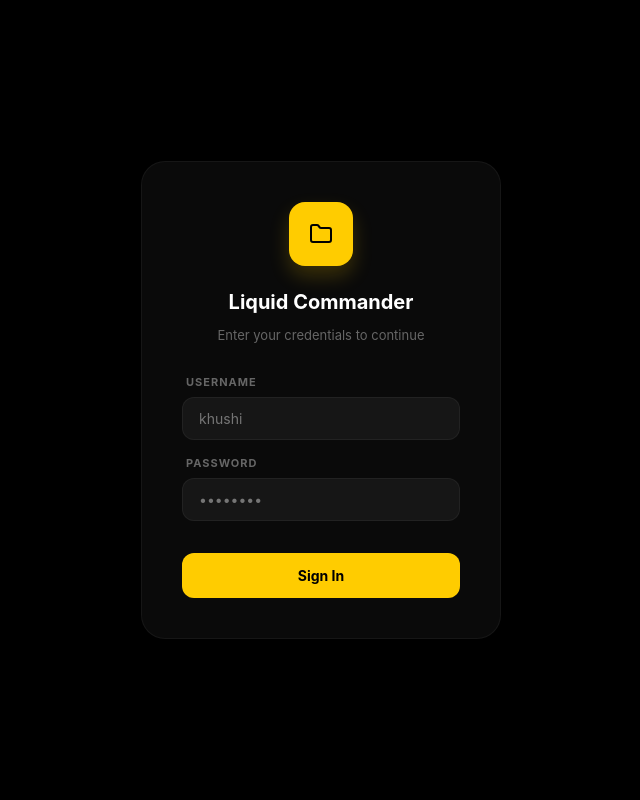
After one commit to yugaaank/Filo, a FastAPI app: template templates/login.html in a window 1280 px wide. The commit adds this page. Shown: the whole page, without its empty margins (319-959 px from the left). Run offline with FastAPI, Linux system fonts and the light colour scheme; the template is opened without the code that fills it, so the values that code supplies are empty; the visitor is signed in with stand-in values (Sample User, id 1).

Commit message:
added authentication

```diff
--- a/server.py
+++ b/server.py
@@ -1,10 +1,11 @@
 import os
 import shutil
 from pathlib import Path
-from fastapi import FastAPI, Request, UploadFile, File, HTTPException, Form
+from fastapi import FastAPI, Request, UploadFile, File, HTTPException, Form, Depends
 from fastapi.responses import HTMLResponse, FileResponse, RedirectResponse
 from fastapi.staticfiles import StaticFiles
 from fastapi.templating import Jinja2Templates
+from starlette.middleware.sessions import SessionMiddleware
 import uvicorn
 from datetime import datetime
 import mimetypes
@@ -14,6 +15,26 @@ import platform
 import socket
 
 app = FastAPI()
+
+# Hardcoded credentials
+USERNAME = "khushi"
+PASSWORD = "zupzup"
+
+def is_authenticated(request: Request):
+    return request.session.get("authenticated", False)
+
+@app.middleware("http")
+async def auth_middleware(request: Request, call_next):
+    if request.url.path in ["/login", "/logout"] or request.url.path.startswith("/static"):
+        return await call_next(request)
+
+    if not is_authenticated(request):
+        return RedirectResponse(url="/login")
+
+    response = await call_next(request)
+    return response
+
+app.add_middleware(SessionMiddleware, secret_key="super-secret-key-change-this-in-production")
 
 # Configuration: Serve files from the root of the filesystem
 BASE_DIR = Path("/").resolve()
@@ -123,6 +144,24 @@ def get_file_info(current_dir: Path, search_query: str = "", show_hidden: bool =
         pass
 
     return {"folders": folders, "files": files}
+
+@app.get("/login", response_class=HTMLResponse)
+async def login_get(request: Request):
+    if is_authenticated(request):
+        return RedirectResponse(url="/")
+    return templates.TemplateResponse("login.html", {"request": request})
+
+@app.post("/login")
+async def login_post(request: Request, username: str = Form(...), password: str = Form(...)):
+    if username == USERNAME and password == PASSWORD:
+        request.session["authenticated"] = True
+        return RedirectResponse(url="/", status_code=303)
+    return templates.TemplateResponse("login.html", {"request": request, "error": "Invalid credentials"})
+
+@app.get("/logout")
+async def logout(request: Request):
+    request.session.clear()
+    return RedirectResponse(url="/login")
 
 @app.get("/", response_class=HTMLResponse)
 async def index(request: Request, path: str = None, search: str = "", mode: str = "normal"):
--- a/templates/index.html
+++ b/templates/index.html
@@ -205,6 +205,7 @@
 
         <div class="sidebar-section" style="margin-top: auto;">
             <div class="sidebar-item" onclick="toggleTheme()"><i data-lucide="sun" id="theme-icon" size="16"></i> Appearance</div>
+            <div class="sidebar-item" onclick="location.href='/logout'"><i data-lucide="log-out" size="16"></i> Logout</div>
         </div>
     </div>
 
--- /dev/null
+++ b/templates/login.html
@@ -0,0 +1,155 @@
+<!DOCTYPE html>
+<html lang="en">
+<head>
+    <meta charset="UTF-8">
+    <meta name="viewport" content="width=device-width, initial-scale=1.0">
+    <title>Login - Liquid Commander</title>
+    <script src="https://unpkg.com/lucide@latest"></script>
+    <style>
+        :root {
+            --bg: #000000;
+            --sidebar-bg: #0A0A0A;
+            --glass-border: rgba(255, 255, 255, 0.05);
+            --text: #FFFFFF;
+            --dim: #666666;
+            --hover: rgba(255, 255, 255, 0.05);
+            --folder-color: #FFCC00;
+            --glass-front: rgba(255, 255, 255, 0.05);
+            --border-highlight: rgba(255, 255, 255, 0.12);
+        }
+
+        * { box-sizing: border-box; font-family: "SF Pro Text", -apple-system, BlinkMacSystemFont, sans-serif; transition: background 0.3s, color 0.3s, transform 0.2s; }
+
+        body {
+            margin: 0;
+            height: 100vh;
+            background: var(--bg);
+            color: var(--text);
+            display: flex;
+            align-items: center;
+            justify-content: center;
+            overflow: hidden;
+            padding: 20px;
+        }
+
+        .login-card {
+            width: 360px;
+            background: var(--sidebar-bg);
+            border: 1px solid var(--glass-border);
+            border-radius: 24px;
+            padding: 40px;
+            backdrop-filter: blur(40px);
+            box-shadow: 0 20px 50px rgba(0,0,0,0.5);
+            text-align: center;
+        }
+
+        .logo {
+            width: 64px;
+            height: 64px;
+            background: var(--folder-color);
+            border-radius: 16px;
+            margin: 0 auto 24px;
+            display: flex;
+            align-items: center;
+            justify-content: center;
+            box-shadow: 0 10px 20px rgba(255, 204, 0, 0.2);
+        }
+
+        h1 {
+            font-size: 20px;
+            font-weight: 700;
+            margin-bottom: 8px;
+        }
+
+        p {
+            font-size: 13px;
+            color: var(--dim);
+            margin-bottom: 32px;
+        }
+
+        .input-group {
+            margin-bottom: 16px;
+            text-align: left;
+        }
+
+        label {
+            display: block;
+            font-size: 11px;
+            font-weight: 700;
+            text-transform: uppercase;
+            letter-spacing: 1px;
+            color: var(--dim);
+            margin-bottom: 8px;
+            margin-left: 4px;
+        }
+
+        input {
+            width: 100%;
+            background: var(--hover);
+            border: 1px solid var(--glass-border);
+            border-radius: 12px;
+            padding: 12px 16px;
+            color: var(--text);
+            font-size: 14px;
+            outline: none;
+        }
+
+        input:focus {
+            border-color: var(--folder-color);
+        }
+
+        button {
+            width: 100%;
+            background: var(--folder-color);
+            border: none;
+            border-radius: 12px;
+            padding: 14px;
+            color: #000;
+            font-size: 14px;
+            font-weight: 700;
+            cursor: pointer;
+            margin-top: 16px;
+            transition: transform 0.2s;
+        }
+
+        button:active {
+            transform: scale(0.98);
+        }
+
+        .error {
+            color: #FF5F57;
+            font-size: 12px;
+            margin-top: 16px;
+            display: none;
+        }
+    </style>
+</head>
+<body>
+    <div class="login-card">
+        <div class="logo">
+            <i data-lucide="folder" size="32" color="#000"></i>
+        </div>
+        <h1>Liquid Commander</h1>
+        <p>Enter your credentials to continue</p>
+
+        <form action="/login" method="POST">
+            <div class="input-group">
+                <label>Username</label>
+                <input type="text" name="username" placeholder="khushi" required>
+            </div>
+            <div class="input-group">
+                <label>Password</label>
+                <input type="password" name="password" placeholder="••••••••" required>
+            </div>
+            {% if error %}
+            <div class="error" style="display: block;">{{ error }}</div>
+            {% endif %}
+            <button type="submit">Sign In</button>
+        </form>
+    </div>
+
+    <script>
+        lucide.createIcons();
+    </script>
+</body>
+</html>
```
